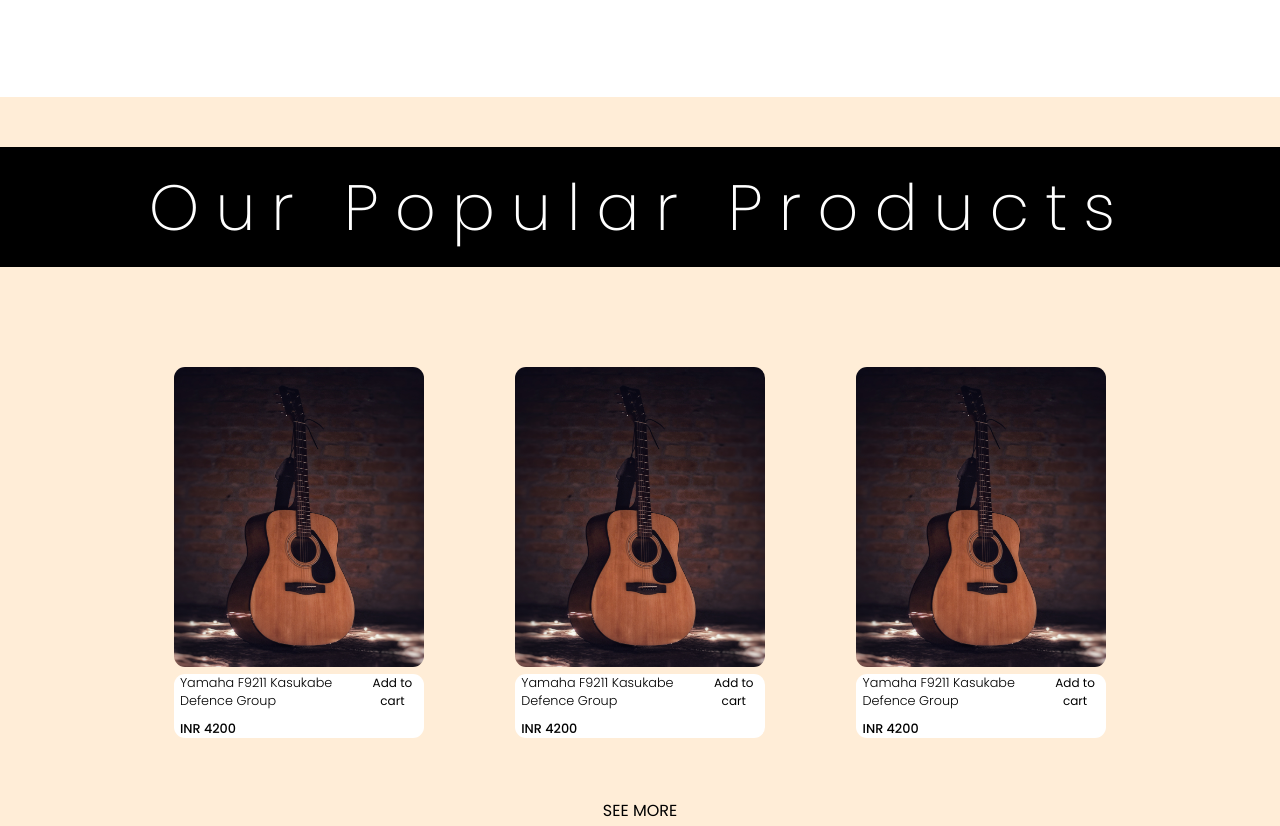
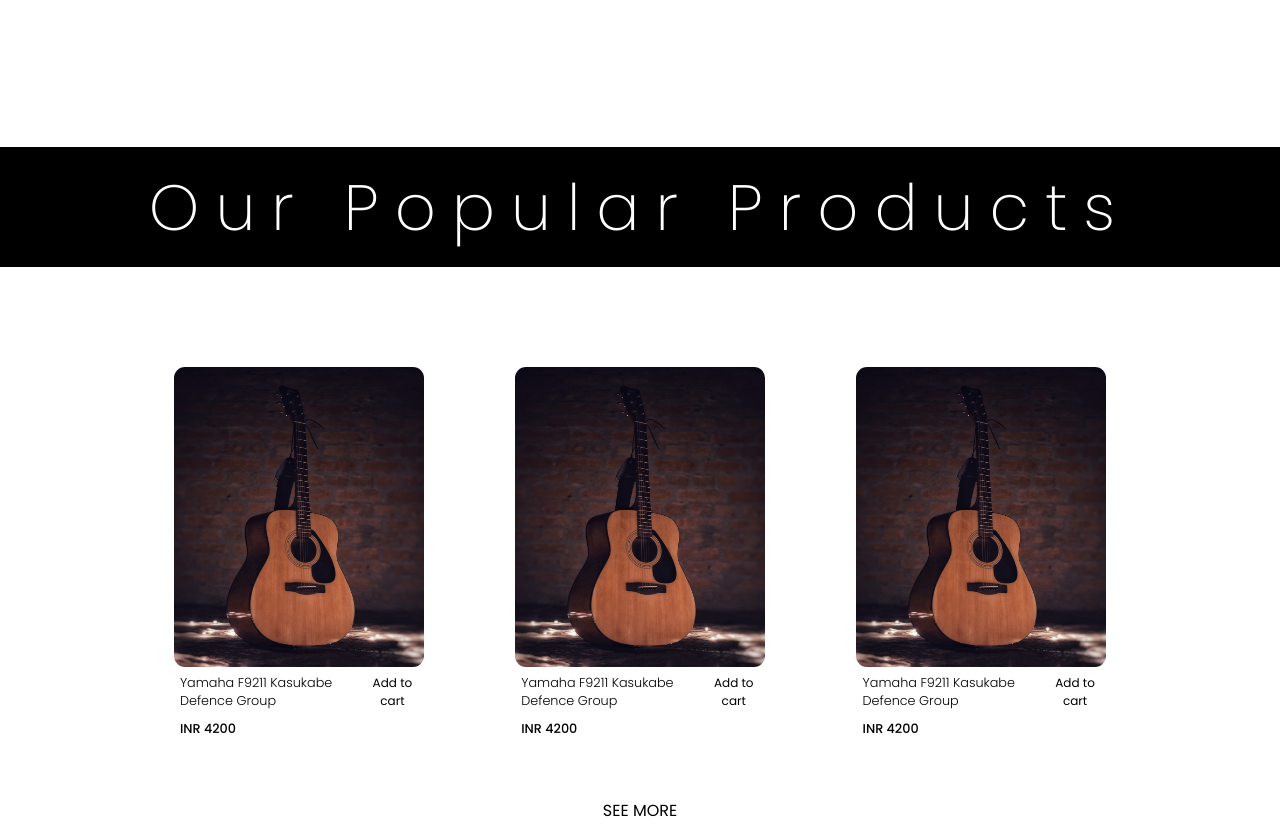
Before and after one commit to NewCoderBoi/chatterjee-musicals, a plain HTML site: page index.html in a window 1280 px wide. Shown: the part 1140-1966 px from the top of the page. Drawn offline with Linux system fonts and the light colour scheme.

Commit message:
Random changes

```diff
--- a/style.css
+++ b/style.css
@@ -360,7 +360,7 @@
     align-items: center;
     padding-bottom: 50px;
     margin-bottom: 50px;
-    background-color: rgba(255, 228, 196, 0.671);
+    /* background-color: rgba(255, 228, 196, 0.671); */
 }
 
 .heading {
```
